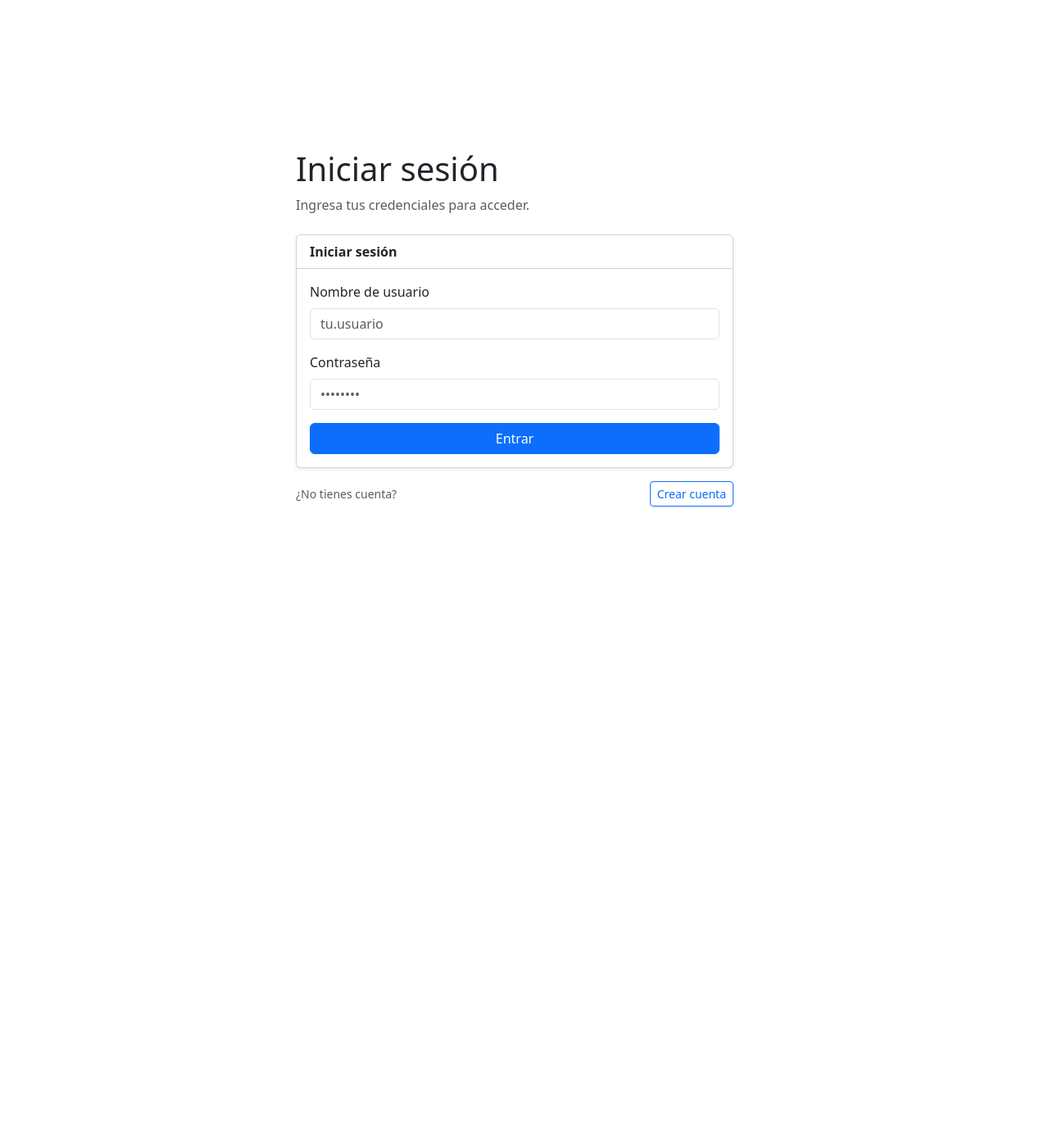
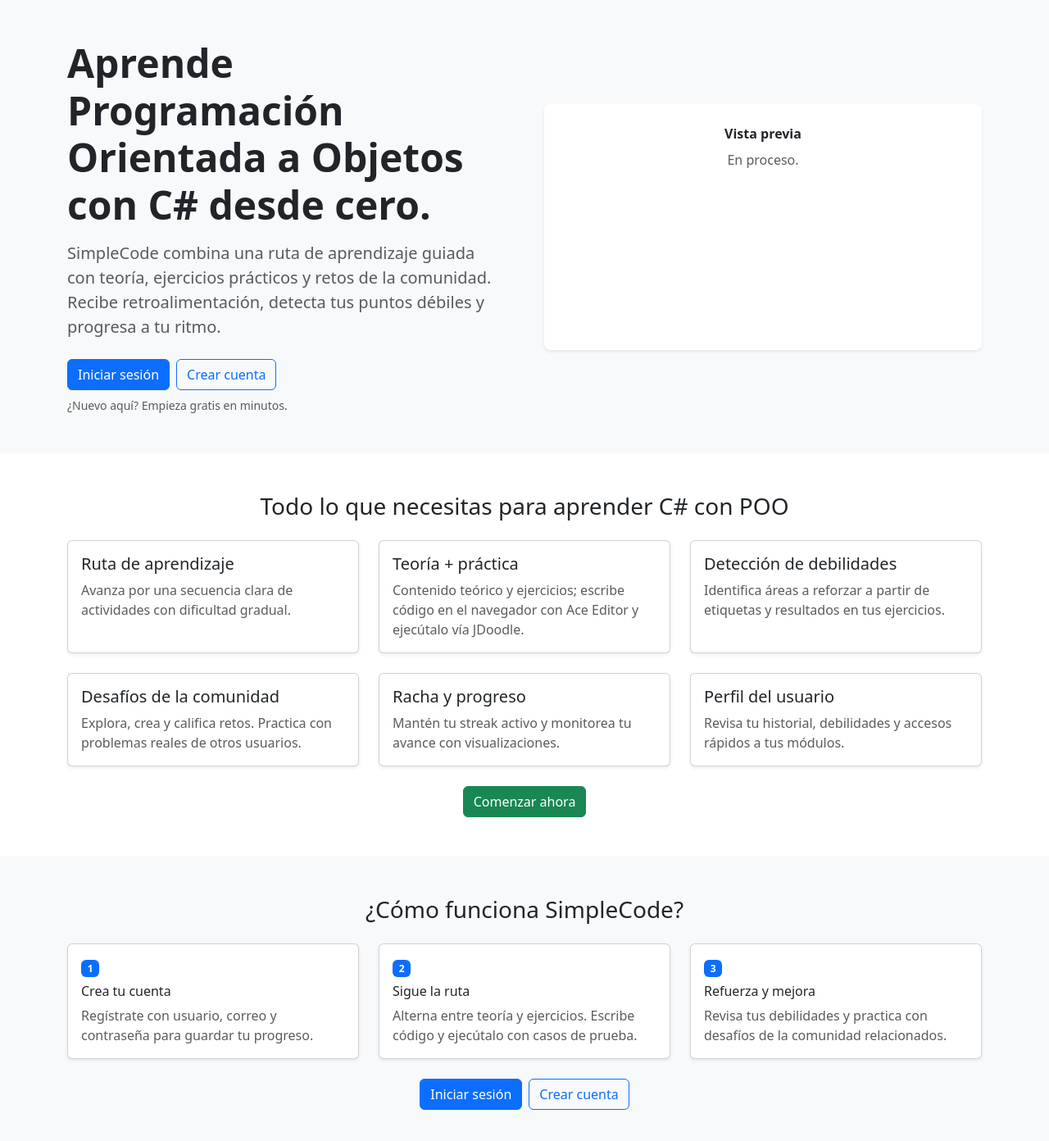
Before and after one commit to Dianroan/SimpleCode, a React (Vite) app in the folder frontend/: page / in a window 1280 px wide. Before the commit this address led to /login. Shown: the top 1392 px of the page at 82% size. Before the commit the page ends 800 px from the top, so only its background shows below. Built offline with nearby package versions, Linux system fonts and the light colour scheme.

Commit message:
Landing Page

```diff
--- a/frontend/src/app/routes.jsx
+++ b/frontend/src/app/routes.jsx
@@ -1,12 +1,12 @@
 import React from "react";
 import { Navigate } from "react-router-dom";
 
-// Auth pages
 import LoginPage from "@modules/auth/pages/LoginPage.jsx";
 import RegisterPage from "@modules/auth/pages/RegisterPage.jsx";
+import LandingPage from "@ds/pages/LandingPage.jsx";
 
 export const routes = [
-  { path: "/", element: <Navigate to="/login" replace /> },
+  { path: "/", element: <LandingPage /> },
   { path: "/login", element: <LoginPage /> },
   { path: "/register", element: <RegisterPage /> },
   {
--- /dev/null
+++ b/frontend/src/design-system/pages/LandingPage.jsx
@@ -0,0 +1,196 @@
+import { Link } from "react-router-dom";
+import Button from "@ds/atoms/Button.jsx";
+
+export default function LandingPage() {
+  return (
+    <main>
+      {/* HERO */}
+      <section className="bg-light">
+        <div className="container py-5 py-lg-6">
+          <div className="row align-items-center g-5">
+            <div className="col-12 col-lg-6">
+              <h1 className="display-5 fw-bold mb-3">
+                Aprende Programación Orientada a Objetos con C# desde cero.
+              </h1>
+              <p className="lead text-muted mb-4">
+                SimpleCode combina una ruta de aprendizaje guiada con teoría,
+                ejercicios prácticos y retos de la comunidad. Recibe
+                retroalimentación, detecta tus puntos débiles y progresa a tu
+                ritmo.
+              </p>
+              <div className="d-flex gap-2">
+                <Link to="/login">
+                  <Button>Iniciar sesión</Button>
+                </Link>
+                <Link to="/register">
+                  <Button variant="outline-primary" className="btn">
+                    Crear cuenta
+                  </Button>
+                </Link>
+              </div>
+              <small className="text-muted d-block mt-2">
+                ¿Nuevo aquí? Empieza gratis en minutos.
+              </small>
+            </div>
+
+            <div className="col-12 col-lg-6">
+              {/* Visual placeholder: reemplázalo por una imagen/mockup */}
+              <div className="ratio ratio-16x9 rounded-3 shadow-sm bg-white d-flex align-items-center justify-content-center">
+                <div className="text-center p-4">
+                  <div className="fw-semibold mb-2">Vista previa</div>
+                  <div className="text-muted">En proceso.</div>
+                </div>
+              </div>
+            </div>
+          </div>
+        </div>
+      </section>
+
+      {/* FEATURES PRINCIPALES */}
+      <section>
+        <div className="container py-5">
+          <h2 className="h3 text-center mb-4">
+            Todo lo que necesitas para aprender C# con POO
+          </h2>
+          <div className="row g-4">
+            <div className="col-12 col-md-6 col-lg-4">
+              <div className="card h-100 shadow-sm">
+                <div className="card-body">
+                  <h3 className="h5">Ruta de aprendizaje</h3>
+                  <p className="text-muted mb-0">
+                    Avanza por una secuencia clara de actividades con dificultad
+                    gradual.
+                  </p>
+                </div>
+              </div>
+            </div>
+
+            <div className="col-12 col-md-6 col-lg-4">
+              <div className="card h-100 shadow-sm">
+                <div className="card-body">
+                  <h3 className="h5">Teoría + práctica</h3>
+                  <p className="text-muted mb-0">
+                    Contenido teórico y ejercicios; escribe código en el
+                    navegador con Ace Editor y ejecútalo vía JDoodle.
+                  </p>
+                </div>
+              </div>
+            </div>
+
+            <div className="col-12 col-md-6 col-lg-4">
+              <div className="card h-100 shadow-sm">
+                <div className="card-body">
+                  <h3 className="h5">Detección de debilidades</h3>
+                  <p className="text-muted mb-0">
+                    Identifica áreas a reforzar a partir de etiquetas y
+                    resultados en tus ejercicios.
+                  </p>
+                </div>
+              </div>
+            </div>
+
+            <div className="col-12 col-md-6 col-lg-4">
+              <div className="card h-100 shadow-sm">
+                <div className="card-body">
+                  <h3 className="h5">Desafíos de la comunidad</h3>
+                  <p className="text-muted mb-0">
+                    Explora, crea y califica retos. Practica con problemas
+                    reales de otros usuarios.
+                  </p>
+                </div>
+              </div>
+            </div>
+
+            <div className="col-12 col-md-6 col-lg-4">
+              <div className="card h-100 shadow-sm">
+                <div className="card-body">
+                  <h3 className="h5">Racha y progreso</h3>
+                  <p className="text-muted mb-0">
+                    Mantén tu streak activo y monitorea tu avance con
+                    visualizaciones.
+                  </p>
+                </div>
+              </div>
+            </div>
+
+            <div className="col-12 col-md-6 col-lg-4">
+              <div className="card h-100 shadow-sm">
+                <div className="card-body">
+                  <h3 className="h5">Perfil del usuario</h3>
+                  <p className="text-muted mb-0">
+                    Revisa tu historial, debilidades y accesos rápidos a tus
+                    módulos.
+                  </p>
+                </div>
+              </div>
+            </div>
+          </div>
+
+          <div className="text-center mt-4">
+            <Link to="/register">
+              <Button variant="success">Comenzar ahora</Button>
+            </Link>
+          </div>
+        </div>
+      </section>
+
+      {/* CÓMO FUNCIONA */}
+      <section className="bg-light">
+        <div className="container py-5">
+          <h2 className="h3 text-center mb-4">¿Cómo funciona SimpleCode?</h2>
+          <div className="row g-4">
+            <div className="col-12 col-lg-4">
+              <div className="card h-100 shadow-sm">
+                <div className="card-body">
+                  <span className="badge bg-primary mb-2">1</span>
+                  <h3 className="h6">Crea tu cuenta</h3>
+                  <p className="text-muted mb-0">
+                    Regístrate con usuario, correo y contraseña para guardar tu
+                    progreso.
+                  </p>
+                </div>
+              </div>
+            </div>
+            <div className="col-12 col-lg-4">
+              <div className="card h-100 shadow-sm">
+                <div className="card-body">
+                  <span className="badge bg-primary mb-2">2</span>
+                  <h3 className="h6">Sigue la ruta</h3>
+                  <p className="text-muted mb-0">
+                    Alterna entre teoría y ejercicios. Escribe código y
+                    ejecútalo con casos de prueba.
+                  </p>
+                </div>
+              </div>
+            </div>
+            <div className="col-12 col-lg-4">
+              <div className="card h-100 shadow-sm">
+                <div className="card-body">
+                  <span className="badge bg-primary mb-2">3</span>
+                  <h3 className="h6">Refuerza y mejora</h3>
+                  <p className="text-muted mb-0">
+                    Revisa tus debilidades y practica con desafíos de la
+                    comunidad relacionados.
+                  </p>
+                </div>
+              </div>
+            </div>
+          </div>
+
+          <div className="text-center mt-4">
+            <div className="d-flex gap-2 justify-content-center">
+              <Link to="/login">
+                <Button>Iniciar sesión</Button>
+              </Link>
+              <Link to="/register">
+                <Button variant="outline-primary" className="btn">
+                  Crear cuenta
+                </Button>
+              </Link>
+            </div>
+          </div>
+        </div>
+      </section>
+    </main>
+  );
+}
```
